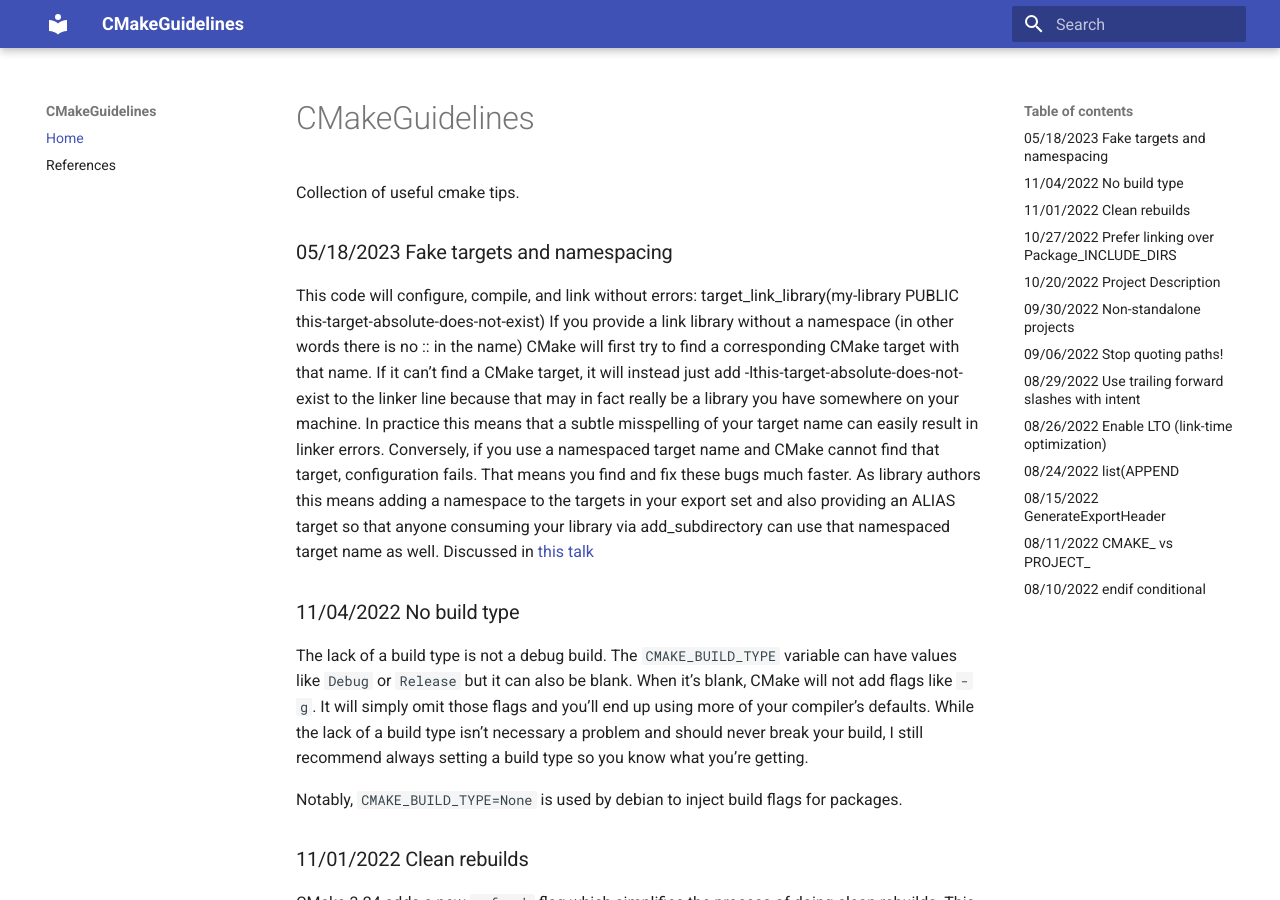
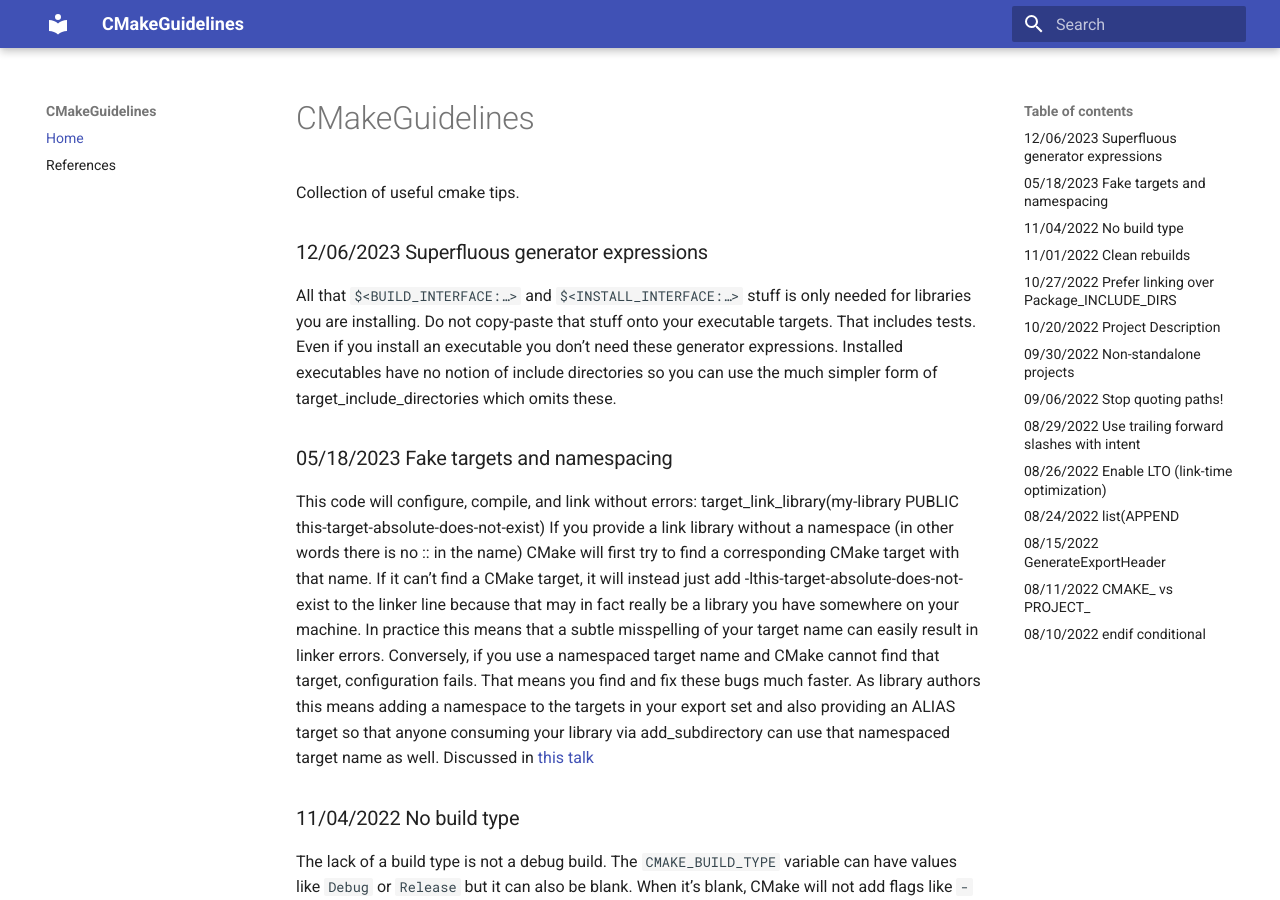
Before and after one commit to PickNikRobotics/CMakeGuidelines, an MkDocs documentation site: the page built from docs/index.md, in a window 1280 px wide and 900 px high. Built offline with MkDocs 1.6.1 and Material for MkDocs 9.7.7, drawn with Linux system fonts in a browser that asks for light colours.

Commit message:
Update index.md

```diff
--- a/docs/index.md
+++ b/docs/index.md
@@ -1,5 +1,8 @@
 # CMakeGuidelines
 Collection of useful cmake tips.
+
+### 12/06/2023 Superfluous generator expressions
+All that `$<BUILD_INTERFACE:…>` and `$<INSTALL_INTERFACE:…>` stuff is only needed for libraries you are installing. Do not copy-paste that stuff onto your executable targets. That includes tests. Even if you install an executable you don’t need these generator expressions. Installed executables have no notion of include directories so you can use the much simpler form of target_include_directories which omits these.
 
 ### 05/18/2023 Fake targets and namespacing
 This code will configure, compile, and link without errors:
```
